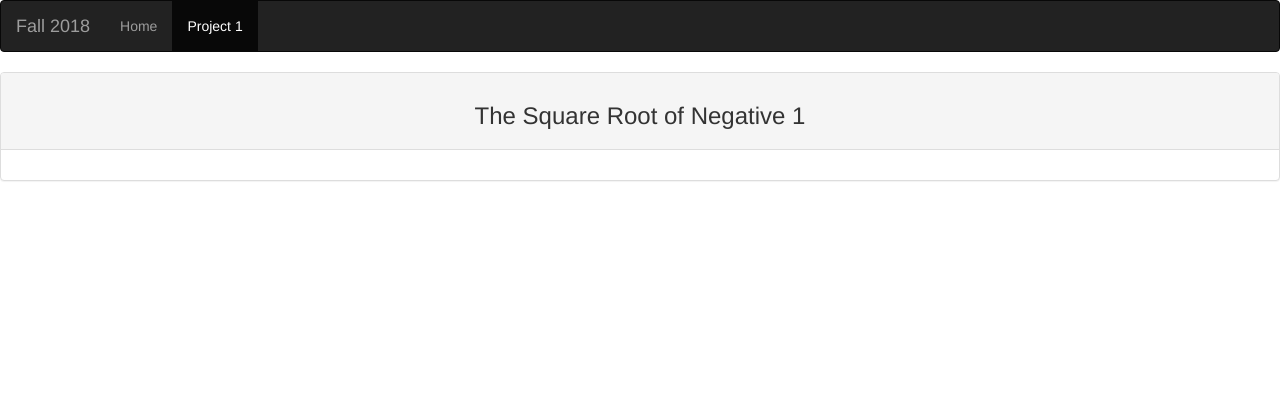
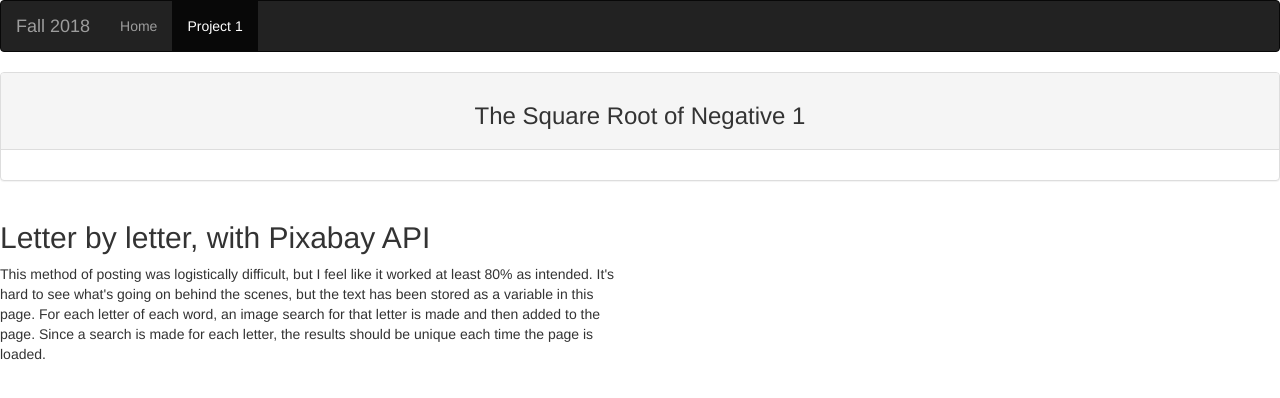
Before and after one commit to thill7/interactivemedia323, a plain HTML site: page project1/index.html in a window 1280 px wide. Drawn offline with nearby package versions, Linux system fonts and the light colour scheme; no server answers.

Commit message:
Update index.html

```diff
--- a/project1/index.html
+++ b/project1/index.html
@@ -76,5 +76,15 @@ var postTimer = 0;
 <div class="panel-body" id="picHolder">
 </div>
 </div>
+<div class="row">
+<div class="col-lg-6">
+	<h2>Letter by letter, with Pixabay API</h2>
+	<p>This method of posting was logistically difficult, but I feel like it worked at least 80% as intended. It's hard to see what's going on behind the scenes, but the text has been stored as a variable in this page. For each letter of each word, an image search for that letter is made and then added to the page. Since a search is made for each letter, the results should be unique each time the page is loaded.</p>
+</div>
+<div class="col-lg-6">
+
+</div>
+</div>
+</div>
 </body>
 </html>
```
